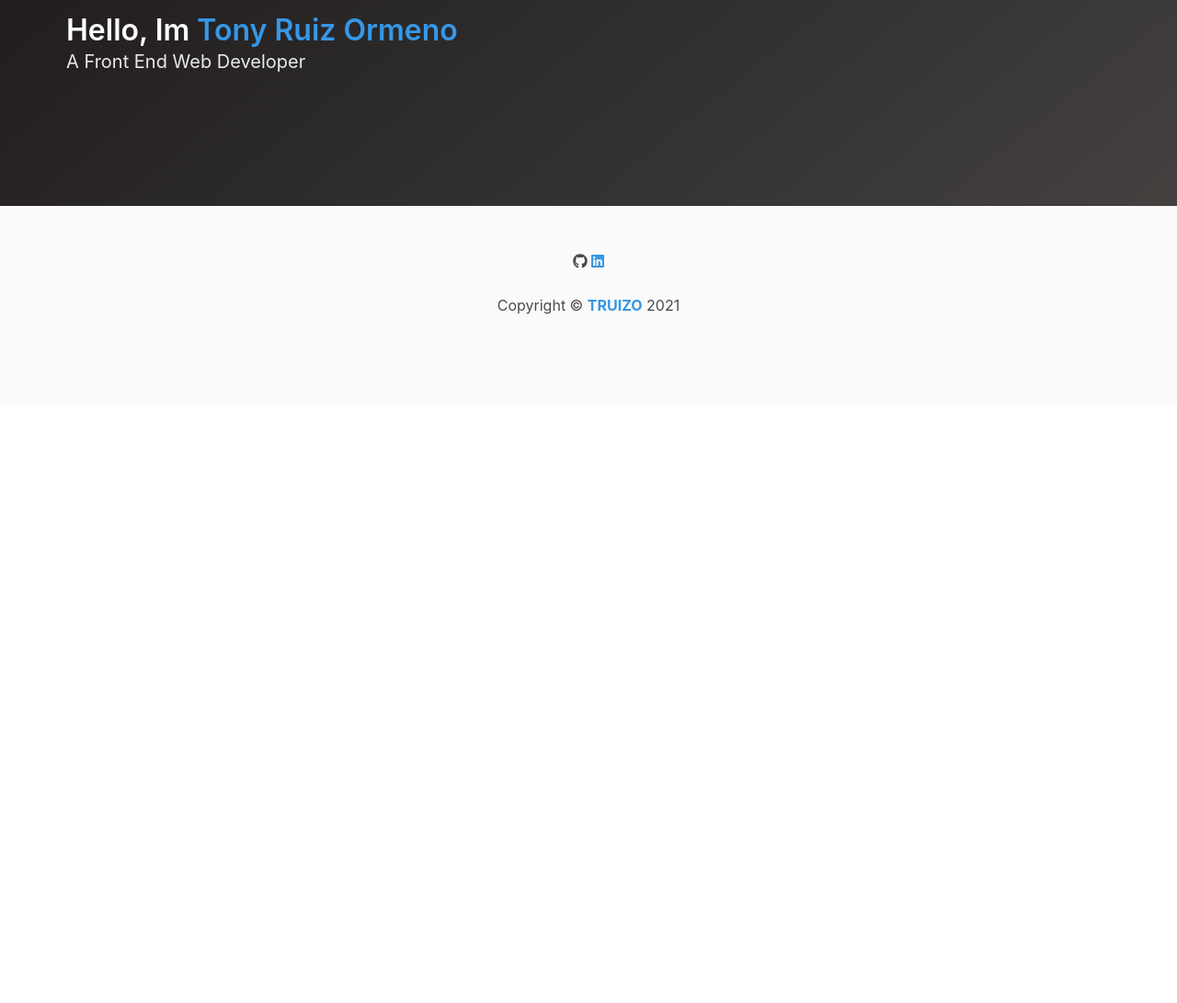
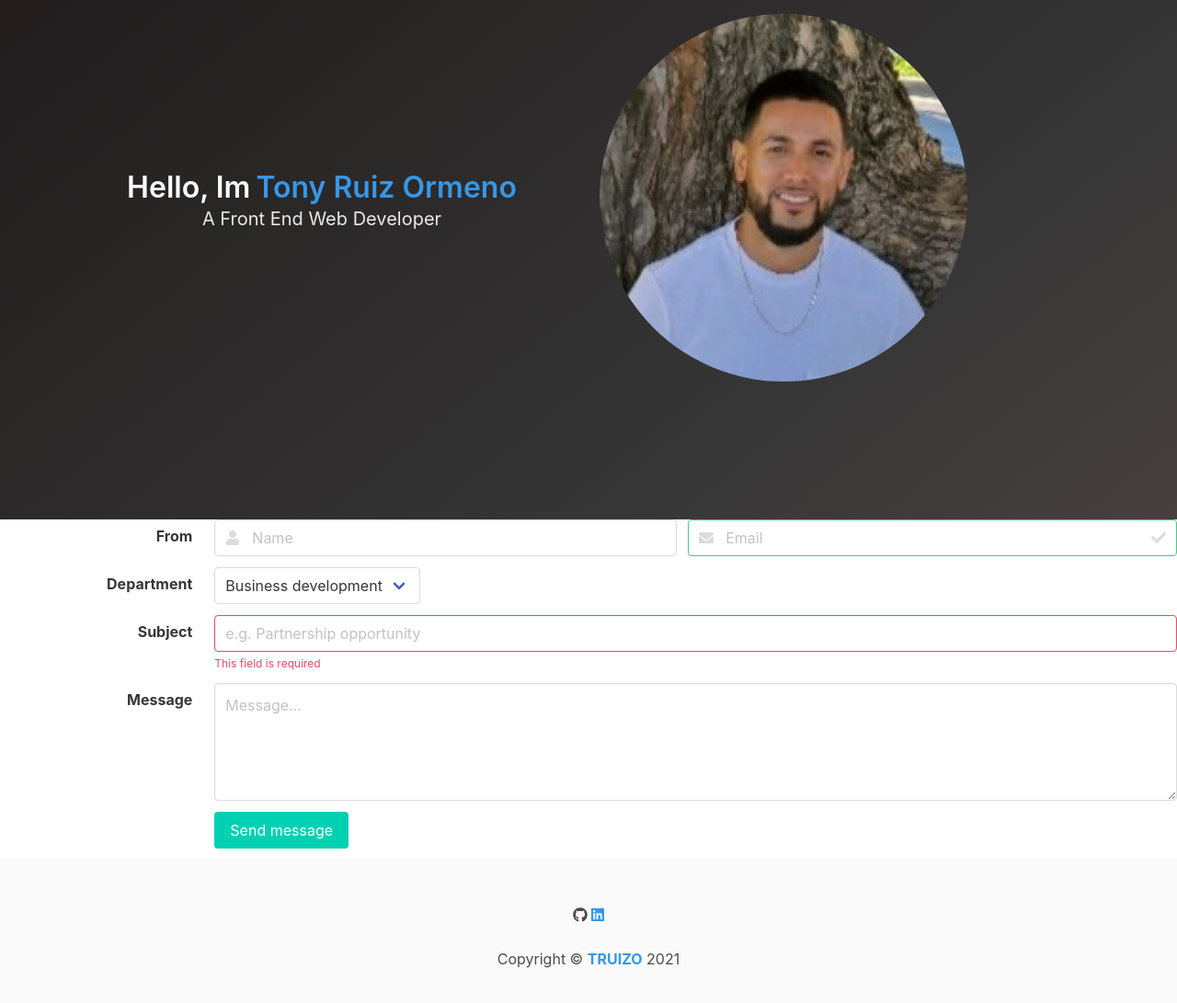
Before and after one commit to tru-izo/Portfolio-v1, a plain HTML site: page index.html in a window 1280 px wide. Shown: the part 193-1284 px from the top of the page at 92% size. Before the commit the page ends 800 px from the top, so only its background shows below. Drawn offline with nearby package versions, Linux system fonts and the light colour scheme.

Commit message:
added content

```diff
--- a/index.html
+++ b/index.html
@@ -38,11 +38,11 @@
               <div class="buttons">
 
                 <a class="button is-dark" target="_blank" href="https://github.com/tru-izo">
-                  <i class="fab fa-github"></i>
-                  <strong>Github</strong></a>
+                  <i class="fab fa-github mr-1"></i>
+                  Github</a>
 
                 <a class="button is-info"target="_blank" href="https://www.linkedin.com/in/truizo/">
-                  <i class="fab fa-linkedin"></i>Linkedin</a>
+                  <i class="fab fa-linkedin mr-1"></i>Linkedin</a>
               </div>
             </div>
           </div>
@@ -54,17 +54,120 @@
     <!--Hero start-->
     <section class="hero is-medium is-dark is-bold">
   <div class="hero-body">
-    <div class="container">
-      <h1 class="title">
-        Hello, Im <span class="name-span">Tony Ruiz Ormeno</span>
-      </h1>
-      <h2 class="subtitle">
-        A Front End Web Developer
-      </h2>
+    <div class="container is-widescreen">
+      <div class="columns is-vcentered">
+        <div class="column is-half">
+           <h1 class="title is-flex is-justify-content-center">
+            Hello, Im <span class="name-span ">Tony Ruiz Ormeno</span>
+            </h1>
+            <h2 class="subtitle is-flex is-justify-content-center">
+             A Front End Web Developer
+            </h2>
+        </div>
+        <div class="column">
+          <div class="profile-pic">
+            <img src="img/profile1.jpg" alt="Profile picture">
+          </div>
+        </div>
+      </div>
+
     </div>
   </div>
 </section>
     <!--Hero end-->
+
+    <!-- Contact Form Start -->
+    <div class="field is-horizontal">
+  <div class="field-label is-normal">
+    <label class="label">From</label>
+  </div>
+  <div class="field-body">
+    <div class="field">
+      <p class="control is-expanded has-icons-left">
+        <input class="input" type="text" placeholder="Name">
+        <span class="icon is-small is-left">
+          <i class="fas fa-user"></i>
+        </span>
+      </p>
+    </div>
+    <div class="field">
+      <p class="control is-expanded has-icons-left has-icons-right">
+        <input class="input is-success" type="email" placeholder="Email">
+        <span class="icon is-small is-left">
+          <i class="fas fa-envelope"></i>
+        </span>
+        <span class="icon is-small is-right">
+          <i class="fas fa-check"></i>
+        </span>
+      </p>
+    </div>
+  </div>
+</div>
+
+<div class="field is-horizontal">
+  <div class="field-label is-normal">
+    <label class="label">Department</label>
+  </div>
+  <div class="field-body">
+    <div class="field is-narrow">
+      <div class="control">
+        <div class="select is-fullwidth">
+          <select>
+            <option>Business development</option>
+            <option>Marketing</option>
+            <option>Sales</option>
+            <option>Other</option>
+          </select>
+        </div>
+      </div>
+    </div>
+  </div>
+</div>
+
+<div class="field is-horizontal">
+  <div class="field-label is-normal">
+    <label class="label">Subject</label>
+  </div>
+  <div class="field-body">
+    <div class="field">
+      <div class="control">
+        <input class="input is-danger" type="text" placeholder="e.g. Partnership opportunity">
+      </div>
+      <p class="help is-danger">
+        This field is required
+      </p>
+    </div>
+  </div>
+</div>
+
+<div class="field is-horizontal">
+  <div class="field-label is-normal">
+    <label class="label">Message</label>
+  </div>
+  <div class="field-body">
+    <div class="field">
+      <div class="control">
+        <textarea class="textarea" placeholder="Message..."></textarea>
+      </div>
+    </div>
+  </div>
+</div>
+
+<div class="field is-horizontal">
+  <div class="field-label">
+    <!-- Left empty for spacing -->
+  </div>
+  <div class="field-body">
+    <div class="field">
+      <div class="control">
+        <button class="button is-primary">
+          Send message
+        </button>
+      </div>
+    </div>
+  </div>
+</div>
+    <!-- Contact Form End -->
 
     <!-- footer Start -->
     <footer class="footer bg-color">
--- a/style.scss
+++ b/style.scss
@@ -13,6 +13,15 @@ $color-4: #000;
 .brand-color2 {
   color: $color-3;
 }
+.name-span {
+  color: $color-3;
+  padding-left: 6px;
+}
+
+.profile-pic img {
+  border-radius: 50%;
+  width: 400px;
+}
 
 footer {
   a {
@@ -22,12 +31,7 @@ footer {
   a:nth-last-child(1) {
     color: $color-3;
   }
-  .icons{
+  .icons {
     width: 208px;
   }
 }
-
-
-.name-span{
-  color: $color-3;
-}
```
Also changed, not shown: css/style.min.css.
